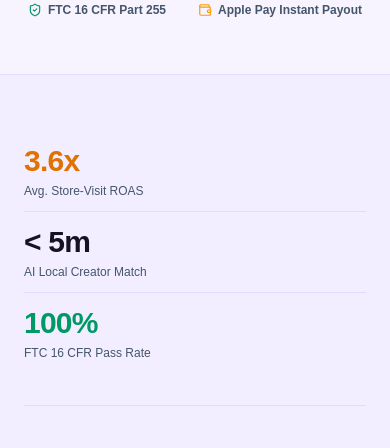
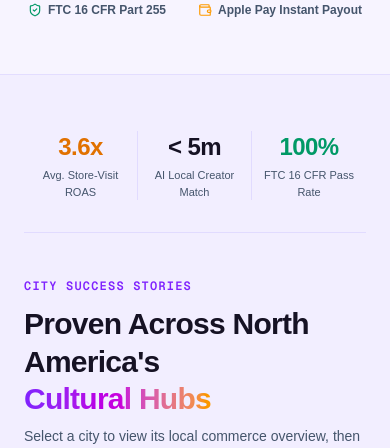
Before and after one commit to lucian20262027/Bomie_Website, a Next.js app: page / in a window 390 px wide. Shown: the part 1160-1608 px from the top of the page. Built offline with nearby package versions, Linux system fonts and the light colour scheme.

Commit message:
polish(home): center 3-metric strip evenly across desktop and mobile

```diff
--- a/src/app/page.tsx
+++ b/src/app/page.tsx
@@ -2330,19 +2330,19 @@ export default function BomieLandingPage() {
       {/* Success Stories — Clean Metric Strip + 4 City Hubs */}
       <section id="stories" className="border-t border-violet-200/70 bg-[#efe9ff]/55 py-14 scroll-mt-16">
         <div className="mx-auto max-w-[1440px] px-6 lg:px-10 space-y-10">
-          {/* Lightweight Borderless 3-Metric Strip */}
-          <div className="grid grid-cols-1 sm:grid-cols-3 divide-y sm:divide-y-0 sm:divide-x divide-violet-200/80 border-b border-violet-200/80 pb-8">
-            <div className="py-3 sm:py-0 sm:pr-8">
-              <div className="text-3xl sm:text-4xl font-extrabold tracking-tight text-amber-600">3.6x</div>
-              <div className="mt-1 text-xs sm:text-sm font-medium text-slate-600">Avg. Store-Visit ROAS</div>
+          {/* Lightweight Centered 3-Metric Strip (Desktop & Mobile) */}
+          <div className="mx-auto grid max-w-4xl grid-cols-3 divide-x divide-violet-200/80 border-b border-violet-200/80 pb-8 text-center">
+            <div className="px-2 sm:px-6">
+              <div className="text-2xl sm:text-4xl font-extrabold tracking-tight text-amber-600">3.6x</div>
+              <div className="mt-1 text-[11px] sm:text-sm font-medium text-slate-600">Avg. Store-Visit ROAS</div>
             </div>
-            <div className="py-3 sm:py-0 sm:px-8">
-              <div className="text-3xl sm:text-4xl font-extrabold tracking-tight text-[#161224]">&lt; 5m</div>
-              <div className="mt-1 text-xs sm:text-sm font-medium text-slate-600">AI Local Creator Match</div>
+            <div className="px-2 sm:px-6">
+              <div className="text-2xl sm:text-4xl font-extrabold tracking-tight text-[#161224]">&lt; 5m</div>
+              <div className="mt-1 text-[11px] sm:text-sm font-medium text-slate-600">AI Local Creator Match</div>
             </div>
-            <div className="py-3 sm:py-0 sm:pl-8">
-              <div className="text-3xl sm:text-4xl font-extrabold tracking-tight text-emerald-600">100%</div>
-              <div className="mt-1 text-xs sm:text-sm font-medium text-slate-600">FTC 16 CFR Pass Rate</div>
+            <div className="px-2 sm:px-6">
+              <div className="text-2xl sm:text-4xl font-extrabold tracking-tight text-emerald-600">100%</div>
+              <div className="mt-1 text-[11px] sm:text-sm font-medium text-slate-600">FTC 16 CFR Pass Rate</div>
             </div>
           </div>
 
```
